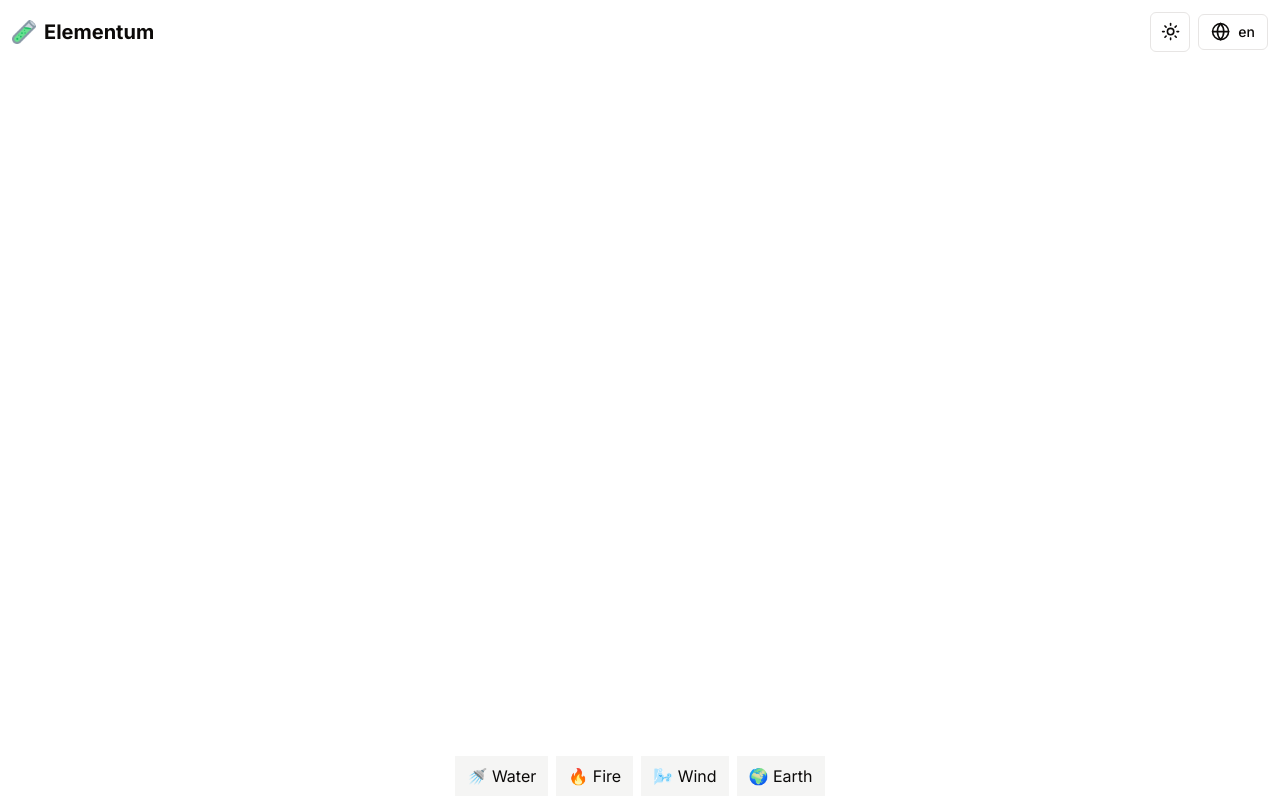
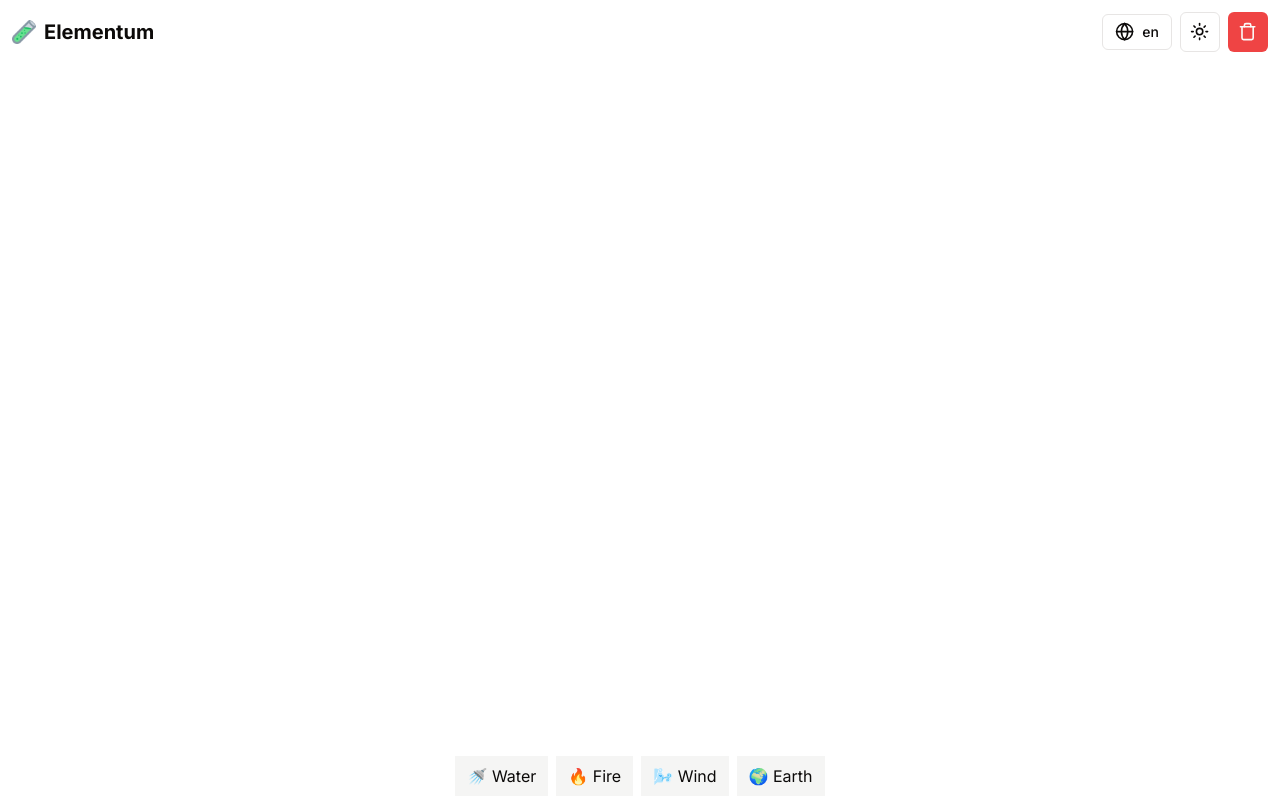
Before and after one commit to Jonatan966/elementum, a Next.js app: page /en in a window 1280 px wide. Built offline with nearby package versions, Linux system fonts and the light colour scheme.

Commit message:
feat: add button to clear deck

```diff
--- a/src/app/[lng]/page.tsx
+++ b/src/app/[lng]/page.tsx
@@ -4,6 +4,7 @@ import { LanguageToggle } from "@/components/language-toggle";
 import { ElementsZone } from "@/components/elements-zone";
 import { getDictionary } from "../i18n";
 import { Locale } from "../i18n/settings";
+import { ClearDeckButton } from "@/components/clear-deck-button";
 
 export default async function Home(props: { params: { lng: Locale } }) {
   const { darkTheme, lightTheme, systemTheme, titleTheme } =
@@ -15,6 +16,8 @@ export default async function Home(props: { params: { lng: Locale } }) {
         <img src="/assets/app-icon.png" alt="Elementum" className="h-6 w-6" />
         <h1 className="font-bold text-xl mr-auto">Elementum</h1>
 
+        <LanguageToggle currentLanguage={props.params.lng} />
+
         <ThemeToggle
           i18n={{
             dark: darkTheme,
@@ -24,7 +27,7 @@ export default async function Home(props: { params: { lng: Locale } }) {
           }}
         />
 
-        <LanguageToggle currentLanguage={props.params.lng} />
+        <ClearDeckButton />
       </header>
 
       <ElementsZone />
--- /dev/null
+++ b/src/components/clear-deck-button.tsx
@@ -0,0 +1,15 @@
+"use client";
+
+import { Trash } from "lucide-react";
+import { Button } from "./ui/button";
+import { useElements } from "@/contexts/elements-context";
+
+export function ClearDeckButton() {
+  const { onClearDeckAndDisplay } = useElements();
+
+  return (
+    <Button size="icon" variant="destructive" onClick={onClearDeckAndDisplay}>
+      <Trash className="h-[1.2rem] w-[1.2rem]" />
+    </Button>
+  );
+}
```
